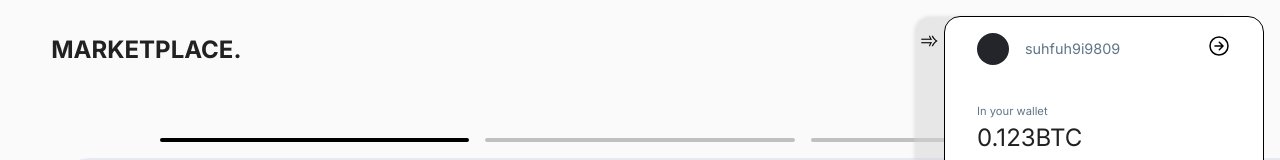
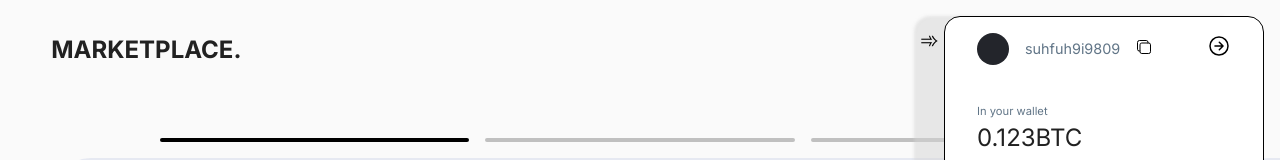
Before and after one commit to SujitAdroja/NFT_Project, a React (Vite) app: page /connect-wallet in a window 1280 px wide. Both pictures are taken after a click on the button "Connect Wallet". Shown: the top 160 px of the page. Built offline with nearby package versions, Linux system fonts and the light colour scheme.

Commit message:
added copy btn

```diff
--- a/package.json
+++ b/package.json
@@ -12,6 +12,7 @@
   "dependencies": {
     "@mui/icons-material": "^5.15.19",
     "bootstrap": "^5.3.3",
+    "copy-to-clipboard": "^3.3.3",
     "react": "^18.2.0",
     "react-bootstrap": "^2.10.2",
     "react-dom": "^18.2.0",
--- a/src/App.css
+++ b/src/App.css
@@ -267,6 +267,7 @@
 
 .connect-page {
   height: 79vh;
+  background-color: #e6e9f2;
 }
 .wallet-info {
   height: 100%;
@@ -408,6 +409,13 @@
   background-color: #23252b;
   border-radius: 100%;
 }
+.copy-btn {
+  background: none;
+  color: black;
+  font-size: 1rem;
+  border: none;
+  cursor: pointer;
+}
 .icon-btn {
   background: none;
   border: none;
--- a/src/Component/AccountSlider.jsx
+++ b/src/Component/AccountSlider.jsx
@@ -1,6 +1,7 @@
 import React, { useEffect, useState } from "react";
 import { useNavigate } from "react-router-dom";
 import useApp from "../hook";
+import copy from "copy-to-clipboard";
 
 function AccountSlider({
   accountOpenClose,
@@ -41,6 +42,15 @@ function AccountSlider({
       <div className="account-info">
         <div className="account-image"></div>
         <p className="account-number">suhfuh9i9809</p>
+        <button
+          className="copy-btn"
+          title="Copy"
+          onClick={() => {
+            copy(document.querySelector(".account-number").textContent);
+          }}
+        >
+          <ion-icon name="copy-outline"></ion-icon>
+        </button>
         <button
           className="icon-btn"
           onClick={() => {
```
Also changed, not shown: 1 other file (tests, documents, lock files or other folders).
